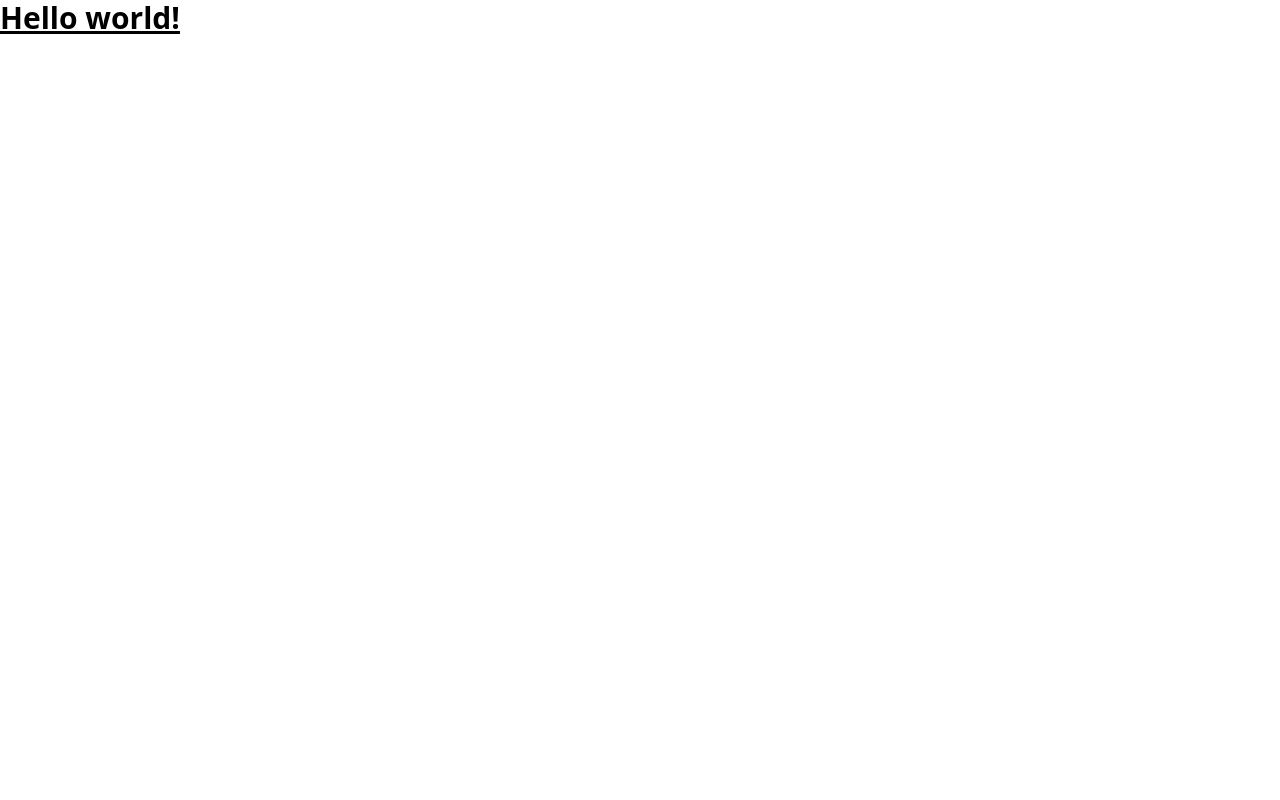
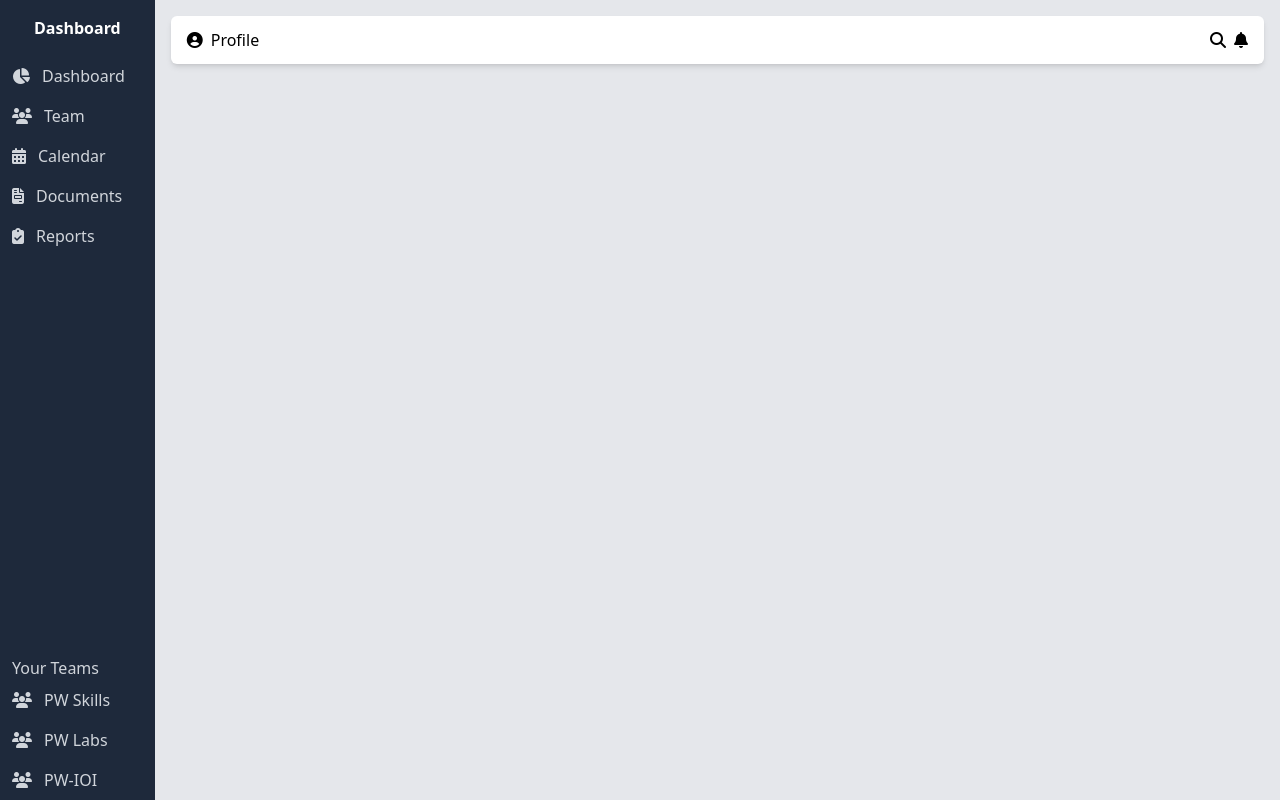
Before and after one commit to subhadip-kundu/PWSkills-Assignments, a website built with Vite: page Tailwind-css-assignments/Task-3/index.html in a window 1280 px wide. Built offline with nearby package versions, Linux system fonts and the light colour scheme.

Commit message:
Complete

```diff
--- a/Tailwind-css-assignments/Task-3/index.html
+++ b/Tailwind-css-assignments/Task-3/index.html
@@ -1,13 +1,70 @@
 <!doctype html>
 <html>
+
 <head>
   <meta charset="UTF-8">
   <meta name="viewport" content="width=device-width, initial-scale=1.0">
   <link href="./main.css" rel="stylesheet">
+  <link rel="stylesheet" href="https://cdnjs.cloudflare.com/ajax/libs/font-awesome/6.5.1/css/all.min.css"
+    integrity="sha512-DTOQO9RWCH3ppGqcWaEA1BIZOC6xxalwEsw9c2QQeAIftl+Vegovlnee1c9QX4TctnWMn13TZye+giMm8e2LwA=="
+    crossorigin="anonymous" referrerpolicy="no-referrer" />
 </head>
-<body>
-  <h1 class="text-3xl font-bold underline">
-    Hello world!
-  </h1>
+
+<body class="flex w-full h-screen">
+  <section class="flex w-44 flex-col bg-slate-800 h-full text-gray-300 justify-between">
+    <section>
+      <h1 class="text-white text-center font-semibold p-4">Dashboard</h1>
+      <div class="flex flex-col ">
+        <div class="flex items-center py-2 hover:text-white hover:bg-slate-700 cursor-pointer">
+          <i class="fa-solid fa-chart-pie px-3"></i>
+          <p>Dashboard</p>
+        </div>
+        <div class="flex items-center py-2 hover:text-white hover:bg-slate-700 cursor-pointer">
+          <i class="fa-solid fa-users px-3"></i>
+          <p>Team</p>
+        </div>
+        <div class="flex items-center py-2 hover:text-white hover:bg-slate-700 cursor-pointer">
+          <i class="fa-solid fa-calendar-days px-3"></i>
+          <p>Calendar</p>
+        </div>
+        <div class="flex items-center py-2 hover:text-white hover:bg-slate-700 cursor-pointer">
+          <i class="fa-solid fa-file-invoice px-3"></i>
+          <p>Documents</p>
+        </div>
+        <div class="flex items-center py-2 hover:text-white hover:bg-slate-700 cursor-pointer">
+          <i class="fa-solid fa-clipboard-check px-3"></i>
+          <p>Reports</p>
+        </div>
+      </div>
+    </section>
+    <section class="flex flex-col">
+      <h3 class="px-3">Your Teams</h3>
+      <div class="flex items-center py-2 hover:text-white hover:bg-slate-700 cursor-pointer">
+        <i class="fa-solid fa-users px-3"></i>
+        <p>PW Skills</p>
+      </div>
+      <div class="flex items-center py-2 hover:text-white hover:bg-slate-700 cursor-pointer">
+        <i class="fa-solid fa-users px-3"></i>
+        <p>PW Labs</p>
+      </div>
+      <div class="flex items-center py-2 hover:text-white hover:bg-slate-700 cursor-pointer">
+        <i class="fa-solid fa-users px-3"></i>
+        <p>PW-IOI</p>
+      </div>
+    </section>
+  </section>
+  <section class="flex w-full bg-gray-200 ">
+    <section class="flex h-12 w-full items-center justify-between bg-white m-4 px-4 shadow-md rounded-md ">
+      <div class="flex items-center gap-2 cursor-pointer">
+        <i class="fa-solid fa-circle-user"></i>
+        <p>Profile</p>
+      </div>
+      <div class="flex items-center gap-2 cursor-pointer">
+        <i class="fa-solid fa-magnifying-glass"></i>
+        <i class="fa-solid fa-bell"></i>
+      </div>
+    </section>
+  </section>
 </body>
+
 </html>
```
Also changed, not shown: Tailwind-css-assignments/Task-3/OutputImage.png (added), 1 other file.
